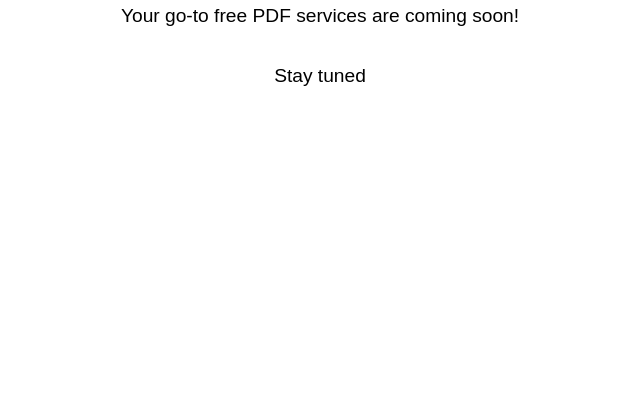
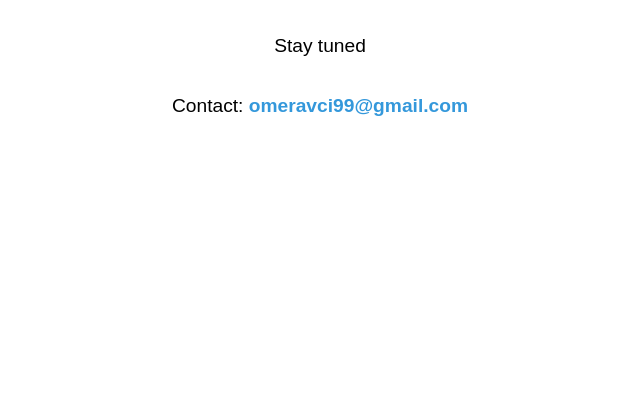
Before and after one commit to faruk-avci/ilovefreepdf.com, a plain HTML site: page docs/index.html in a window 1280 px wide. Shown: the part 400-800 px from the top of the page, without its empty margins (320-960 px from the left). Drawn offline with Linux system fonts and the light colour scheme.

Commit message:
Update index.html

```diff
--- a/docs/index.html
+++ b/docs/index.html
@@ -35,5 +35,6 @@
     <h1>Do you love free pdf?</h1>
     <p>Your go-to free PDF services are coming soon!</p>
     <p>Stay tuned</p>
+    <p>Contact: <a href="mailto:omeravci99@gmail.com">omeravci99@gmail.com</a> </p>
 </body>
 </html>
```
